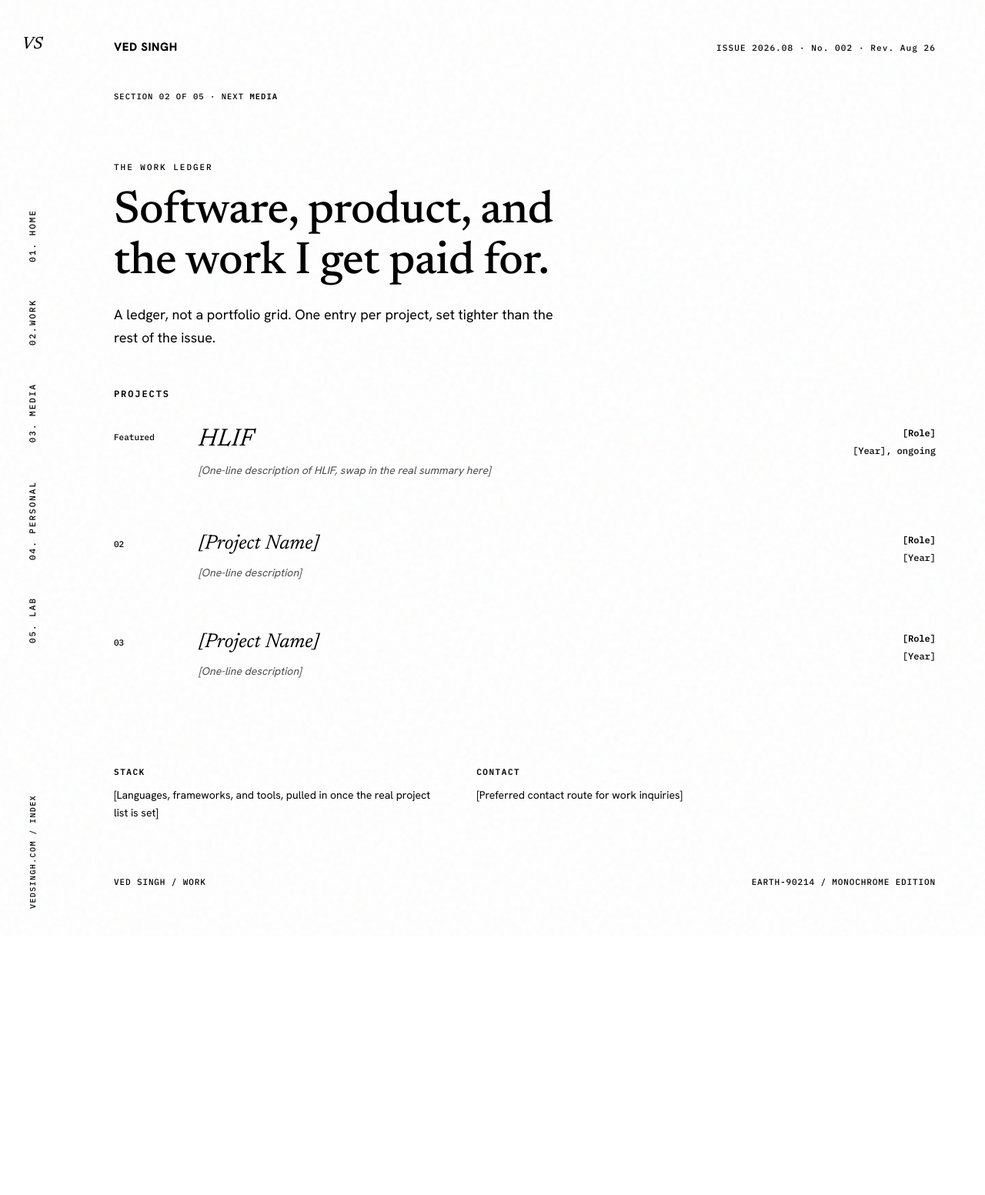
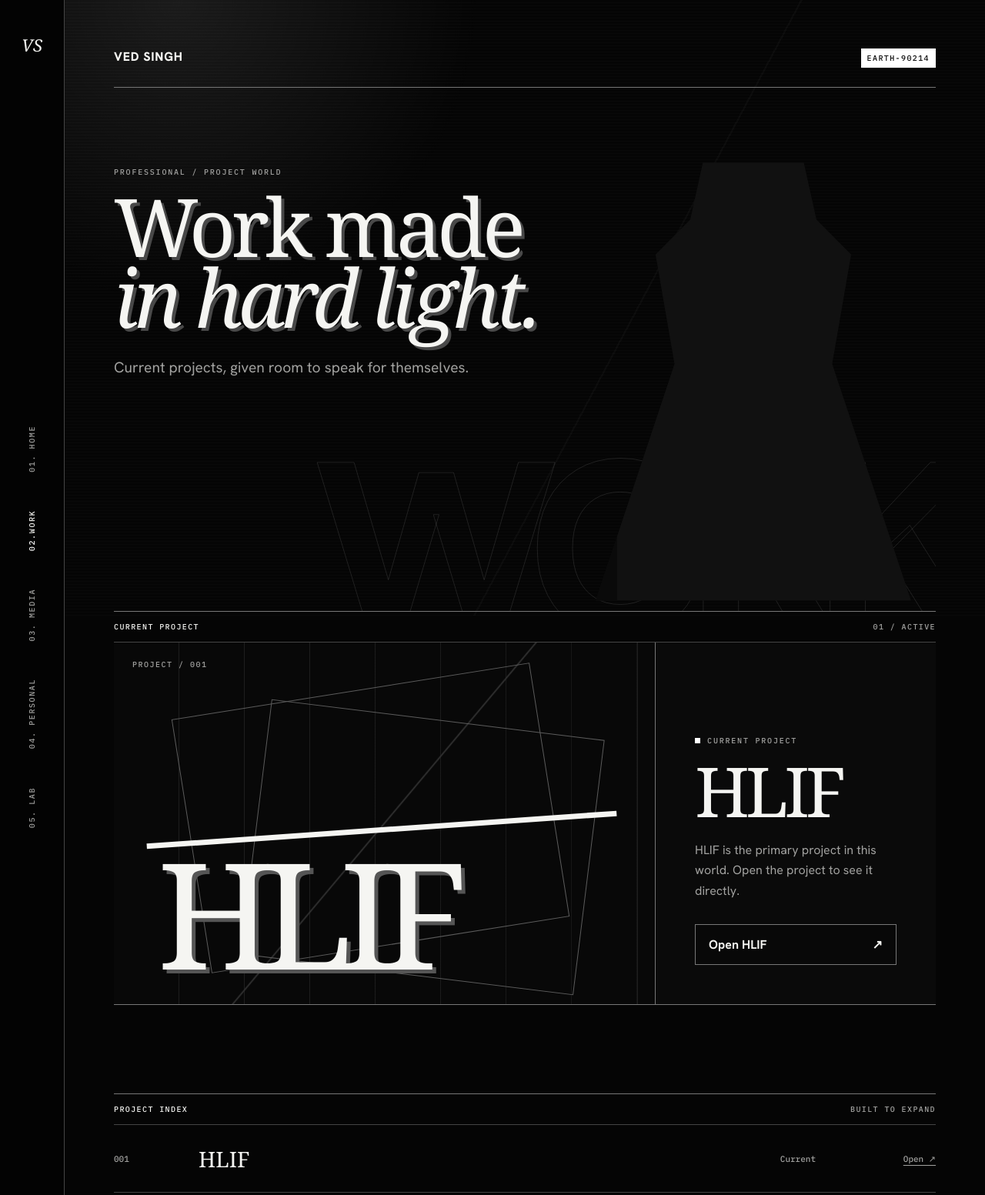
Before and after one commit to VedVenom6/vedsingh-website, a website: page public/work/index.html in a window 1280 px wide. Shown: the top 1553 px of the page at 77% size. Before the commit the page ends 1217 px from the top, so only its background shows below. Drawn offline with Linux system fonts and the light colour scheme.

Commit message:
Work and Personal: self-contained bespoke stylesheets + PWA identity
Forks Work and Personal off the shared token-file system into their
own fully self-contained stylesheets (work.css, personal.css) — own
nav markup, own palette, own layout — matching the same
"self-contained per world" pattern now used everywhere. Each gets its
own manifest (/work/manifest.webmanifest, /personal/manifest.webmanifest)
and icon (/icons/work.svg, /icons/personal.svg) for favicon and Apple
touch icon. No visual change to either world's design.

Also removes the two remaining user-facing bracketed placeholders from
Personal's "Currently" card row (Currently Reading / Playing, Latest
Note) rather than shipping invented titles — the section is cut
entirely, since its heading only made sense with real data. The
footer's own top margin supplies the spacing that follows, so no gap
is left behind.

```diff
--- /dev/null
+++ b/public/assets/personal.css
@@ -0,0 +1,41 @@
+:root{--paper:#fff8f0;--panel:#ffffff;--ink:#131211;--muted:#7a726a;--rule:#ecdfd0;--sky:#3fc6ff;--pink:#ff2f9d;--accent:#ff2f9d}
+html{scroll-behavior:smooth}
+body.personal-world{min-width:0;overflow-x:hidden;background:var(--paper);color:var(--ink);font-family:'Hanken Grotesk',ui-sans-serif,system-ui,sans-serif}
+body.personal-world::before{content:"";position:fixed;inset:0;z-index:-1;pointer-events:none;background:radial-gradient(480px 380px at 94% -6%,rgb(63 198 255/.16),transparent 68%),radial-gradient(520px 420px at -8% 78%,rgb(255 47 157/.12),transparent 70%)}
+.personal-world a{color:inherit}.personal-page{display:flex;min-height:100vh;min-height:100dvh}
+.personal-rail{flex:0 0 84px;display:flex;flex-direction:column;align-items:center;justify-content:space-between;padding:36px 0;border-right:2px solid var(--ink);background:var(--panel)}
+.personal-rail-mark{font-family:'Newsreader',Georgia,serif;font-style:italic;font-size:22px;color:var(--ink)}
+.personal-rail-nav,.personal-strip ul{list-style:none;margin:0;padding:0}.personal-rail-nav{display:flex;flex-direction:column;gap:36px;align-items:center}
+.personal-rail-nav a,.personal-rail-foot{writing-mode:vertical-rl;transform:rotate(180deg);font-family:'IBM Plex Mono',monospace;font-size:10px;letter-spacing:.16em;text-transform:uppercase;color:var(--muted)}
+.personal-rail-nav a{padding:4px 2px}.personal-rail-nav .current a{color:var(--pink);font-weight:700}.personal-strip{display:none}
+.personal-main{width:min(100%,1160px);min-width:0;margin:0 auto;padding:clamp(28px,4vw,54px) clamp(20px,5vw,72px) 48px}
+.personal-masthead{display:flex;align-items:baseline;justify-content:space-between;gap:16px;padding-bottom:18px;border-bottom:2px solid var(--ink)}
+.personal-wordmark{font-weight:800;letter-spacing:.03em}
+.personal-earth{padding:6px 14px;border:2px solid var(--ink);border-radius:999px;background:var(--sky);color:var(--ink);font-family:'IBM Plex Mono',monospace;font-size:10px;font-weight:700;letter-spacing:.12em}
+.personal-intro{display:grid;grid-template-columns:minmax(0,1.35fr) minmax(220px,.85fr);align-items:center;gap:clamp(24px,4vw,56px);padding:clamp(48px,7vw,92px) 0 clamp(40px,6vw,64px)}
+.personal-kicker{margin:0 0 16px;font-family:'IBM Plex Mono',monospace;font-size:10px;letter-spacing:.2em;text-transform:uppercase;color:var(--pink);font-weight:700}
+.personal-intro h1{margin:0;font-family:'Newsreader',Georgia,serif;font-style:italic;font-weight:500;font-size:clamp(2.6rem,5.4vw,4.6rem);line-height:1.05;letter-spacing:-.01em;text-wrap:balance}
+.personal-intro h1 mark{background:linear-gradient(180deg,transparent 58%,var(--pink) 58% 90%,transparent 90%);color:inherit;padding:0 .06em}
+.personal-deck{max-width:38rem;margin:24px 0 0;color:var(--muted);font-size:clamp(1rem,1.4vw,1.15rem);line-height:1.65}
+.personal-doodle{position:relative;display:flex;flex-direction:column;align-items:center;justify-content:center;gap:18px;min-height:200px}
+.doodle-dots{position:relative;width:132px;height:96px}
+.doodle-dots span{position:absolute;top:0;width:96px;height:96px;border-radius:50%;border:3px solid var(--ink)}
+.doodle-dots span:first-child{left:0;background:var(--sky)}.doodle-dots span:last-child{right:0;background:var(--pink)}
+.personal-tag{transform:rotate(-3deg);padding:14px 18px;background:var(--panel);border:2px solid var(--ink);border-radius:10px;box-shadow:0 10px 24px rgb(19 18 17/.1);font-family:'Newsreader',Georgia,serif;font-style:italic;font-size:14px;line-height:1.4;text-align:center}
+.personal-rule{display:flex;align-items:baseline;justify-content:space-between;gap:16px;padding:13px 0;border-top:2px solid var(--ink);border-bottom:1px solid var(--rule);color:var(--muted);font-family:'IBM Plex Mono',monospace;font-size:10px;letter-spacing:.14em;text-transform:uppercase}
+.personal-rule h2{margin:0;font:600 15px/1 'Hanken Grotesk',sans-serif;letter-spacing:0;text-transform:none;color:var(--ink)}
+.personal-index{display:flex;flex-direction:column}
+.personal-row{display:grid;grid-template-columns:56px minmax(0,1fr);align-items:center;gap:20px;padding:22px 0;border-bottom:1px solid var(--rule)}
+.row-num{display:grid;place-items:center;width:48px;height:48px;border:2px solid var(--ink);border-radius:14px;font-family:'IBM Plex Mono',monospace;font-weight:700;font-size:13px;color:var(--ink)}
+.row-num.n1{background:var(--sky)}.row-num.n2{background:var(--pink);color:#fff}
+.personal-row strong{display:block;margin:0 0 4px;font-family:'Newsreader',Georgia,serif;font-style:italic;font-size:20px;font-weight:500}
+.personal-row p{margin:0;color:var(--muted);font-size:14px;line-height:1.5}
+.personal-currently{display:grid;grid-template-columns:repeat(3,1fr);gap:16px;margin-top:clamp(40px,6vw,64px)}
+.currently-card{padding:20px 18px;border:2px solid var(--ink);border-radius:18px}
+.currently-card span{display:block;margin-bottom:10px;font-family:'IBM Plex Mono',monospace;font-size:10px;letter-spacing:.1em;text-transform:uppercase;opacity:.75}
+.currently-card p{margin:0;font-family:'Newsreader',Georgia,serif;font-style:italic;font-size:19px;font-weight:500}
+.currently-card.sky{background:var(--sky)}.currently-card.pink{background:var(--pink);color:#fff}.currently-card.ink{background:var(--panel)}
+.personal-footer{display:flex;align-items:baseline;justify-content:space-between;gap:16px;margin-top:clamp(56px,8vw,96px);padding-top:20px;border-top:2px solid var(--ink);color:var(--muted);font-family:'IBM Plex Mono',monospace;font-size:10px;letter-spacing:.1em;text-transform:uppercase}
+@media(max-width:840px){.personal-intro{grid-template-columns:1fr}.personal-doodle{order:-1;min-height:0;flex-direction:row;justify-content:flex-start;gap:20px}.personal-tag{display:none}}
+@media(max-width:679px){.personal-page{display:block;width:auto;max-width:none;overflow-x:clip}.personal-rail{display:none}.personal-strip{display:block;width:auto;border-bottom:2px solid var(--ink);background:var(--panel)}.personal-strip ul{display:flex;padding:0 16px}.personal-strip li{flex:1}.personal-strip a{width:100%;justify-content:center;font:10px/1 'IBM Plex Mono',monospace;color:var(--muted);border-bottom:3px solid transparent}.personal-strip .current a{color:var(--pink);border-bottom-color:var(--pink);font-weight:700}.personal-main{display:block;width:auto;max-width:none;margin:0;overflow-x:clip;padding-inline:20px}.personal-currently{grid-template-columns:1fr}.personal-row{grid-template-columns:44px 1fr;gap:14px}.row-num{width:38px;height:38px;border-radius:11px;font-size:11px}}
+@media(prefers-reduced-motion:reduce){html{scroll-behavior:auto}}
--- /dev/null
+++ b/public/assets/work.css
@@ -0,0 +1,39 @@
+:root{--paper:#050505;--panel:#0a0a0a;--ink:#f5f5f2;--muted:#a2a2a0;--rule:#444;--hard-rule:#777;--accent:#fff}
+html{scroll-behavior:smooth}
+body.work-world{min-width:0;overflow-x:hidden;background:var(--paper);color:var(--ink);font-family:'Hanken Grotesk',ui-sans-serif,system-ui,sans-serif}
+body.work-world::before{content:"";position:fixed;inset:0;z-index:-1;pointer-events:none;background:linear-gradient(118deg,transparent 0 61%,rgb(255 255 255/.028) 61% 61.15%,transparent 61.15%),repeating-linear-gradient(0deg,rgb(255 255 255/.018) 0 1px,transparent 1px 4px),radial-gradient(circle at 18% 0%,rgb(255 255 255/.09),transparent 30%)}
+.work-world a{color:inherit}.work-page{display:flex;min-height:100vh;min-height:100dvh}
+.work-rail{flex:0 0 84px;display:flex;flex-direction:column;align-items:center;justify-content:space-between;padding:36px 0;border-right:1px solid var(--rule);background:#030303}
+.work-rail-mark{font-family:Georgia,'Newsreader',serif;font-size:22px;font-style:italic}
+.work-rail-nav,.work-strip ul{list-style:none;margin:0;padding:0}.work-rail-nav{display:flex;flex-direction:column;gap:36px;align-items:center}
+.work-rail-nav a,.work-rail-foot{writing-mode:vertical-rl;transform:rotate(180deg);font-family:'IBM Plex Mono',monospace;font-size:10px;letter-spacing:.16em;text-transform:uppercase;color:var(--muted)}
+.work-rail-nav a{padding:4px 2px}.work-rail-nav .current a{color:var(--ink)}.work-rail-nav .current span{color:#fff}.work-strip{display:none}
+.work-main{width:min(100%,1440px);min-width:0;margin:0 auto;padding:clamp(28px,4vw,54px) clamp(20px,5vw,76px) 42px}
+.work-masthead,.section-rule,.work-footer{display:flex;align-items:baseline;justify-content:space-between;gap:16px}.work-masthead{padding-bottom:18px;border-bottom:1px solid var(--hard-rule)}
+.work-wordmark{font-weight:800;letter-spacing:.05em}.work-earth,.section-rule,.work-footer{font-family:'IBM Plex Mono',monospace;font-size:10px;letter-spacing:.14em;text-transform:uppercase}
+.work-earth{padding:6px 8px;color:#080808;background:#fff}
+.work-intro{position:relative;min-height:clamp(420px,54vw,680px);padding:clamp(54px,8vw,112px) 0 70px;overflow:hidden}
+.work-intro::after{content:"";position:absolute;right:3%;bottom:2%;width:min(34vw,410px);aspect-ratio:.72;background:#111;clip-path:polygon(34% 0,66% 0,70% 13%,81% 21%,75% 46%,100% 100%,0 100%,25% 46%,19% 21%,30% 13%);box-shadow:inset 28px 0 #0a0a0a}
+.work-kicker,.project-status{margin:0 0 18px;font-family:'IBM Plex Mono',monospace;font-size:10px;letter-spacing:.18em;text-transform:uppercase;color:var(--muted)}
+.work-intro h1{position:relative;z-index:1;max-width:900px;margin:0;font-family:Georgia,'Newsreader',serif;font-size:clamp(3.25rem,8.2vw,8.25rem);font-weight:400;line-height:.88;letter-spacing:-.055em;text-shadow:4px 4px 0 #484848;text-wrap:balance}.work-intro h1 em{font-weight:400}
+.work-deck{position:relative;z-index:1;max-width:33rem;margin:30px 0 0;color:var(--muted);font-size:clamp(1rem,1.6vw,1.2rem);line-height:1.65}
+.work-shadow-type{position:absolute;right:-2vw;bottom:-3vw;color:transparent;-webkit-text-stroke:1px rgb(255 255 255/.11);font-size:clamp(8rem,25vw,25rem);font-weight:800;line-height:.75;letter-spacing:-.1em}
+.section-rule{padding:13px 0;border-top:1px solid var(--hard-rule);border-bottom:1px solid var(--rule);color:var(--muted)}.section-rule h2{margin:0;font:inherit;color:var(--ink)}
+.hlif-feature{display:grid;grid-template-columns:minmax(0,1.45fr) minmax(300px,.75fr);border-bottom:1px solid var(--hard-rule)}
+.hlif-art{position:relative;min-height:470px;overflow:hidden;border-right:1px solid var(--hard-rule);background:linear-gradient(130deg,transparent 0 49.8%,#333 50%,transparent 50.2%),repeating-linear-gradient(90deg,transparent 0 11.9%,#1e1e1e 12% 12.1%),#080808}
+.hlif-art::before,.hlif-art::after{content:"";position:absolute;border:1px solid #5c5c5c;transform:rotate(-9deg)}.hlif-art::before{inset:13% 19% 16% 14%}.hlif-art::after{inset:21% 12% 8% 26%;transform:rotate(7deg)}
+.art-index{position:absolute;top:24px;left:24px;font:10px/1 'IBM Plex Mono',monospace;letter-spacing:.15em;color:var(--muted)}
+.art-title{position:absolute;z-index:1;left:8%;bottom:11%;font-family:Georgia,'Newsreader',serif;font-size:clamp(6rem,15vw,14rem);line-height:.7;letter-spacing:-.09em;text-shadow:5px 5px 0 #555}
+.art-line{position:absolute;z-index:2;left:6%;right:7%;top:51%;height:7px;background:#f5f5f2;transform:rotate(-4deg)}
+.hlif-copy{display:flex;flex-direction:column;justify-content:flex-end;padding:clamp(28px,4vw,56px);background:var(--panel)}.project-status{display:flex;align-items:center;gap:9px}.project-status span{width:7px;height:7px;background:#fff}
+.hlif-copy h3{margin:0;font-family:Georgia,'Newsreader',serif;font-size:clamp(3.4rem,7vw,7rem);font-weight:400;line-height:.9;letter-spacing:-.06em}
+.project-summary{max-width:35ch;margin:24px 0 30px;color:var(--muted);line-height:1.65}
+.project-action{width:100%;justify-content:space-between;padding:15px 17px;border:1px solid #777;background:#080808;font-weight:700;transition:color 180ms ease,background-color 180ms ease,transform 180ms ease}
+.project-action:hover,.project-action:focus-visible{color:#080808;background:#fff;transform:translate(-2px,-2px)}.project-action:active{transform:none}
+.project-index{margin-top:clamp(60px,9vw,120px)}.index-row{display:grid;grid-template-columns:90px minmax(0,1fr) 140px auto;align-items:center;gap:20px;min-height:88px;border-bottom:1px solid var(--rule);font-family:'IBM Plex Mono',monospace;font-size:11px;color:var(--muted)}
+.index-row strong{font-family:Georgia,'Newsreader',serif;font-size:28px;font-weight:400;color:var(--ink)}.index-row a{justify-self:end;text-decoration:underline;text-underline-offset:4px}.index-row a:hover{color:#fff}
+.work-footer{margin-top:clamp(64px,9vw,120px);padding-top:20px;border-top:1px solid var(--rule);color:var(--muted)}
+@media(max-width:840px){.hlif-feature{grid-template-columns:1fr}.hlif-art{min-height:390px;border-right:0;border-bottom:1px solid var(--hard-rule)}.work-intro::after{width:42vw;opacity:.75}}
+@media(max-width:679px){.work-page{display:block;width:auto;max-width:none;overflow-x:clip}.work-rail{display:none}.work-strip{display:block;width:auto;border-bottom:1px solid var(--rule);background:#030303}.work-strip ul{display:flex;padding:0 16px}.work-strip li{flex:1}.work-strip a{width:100%;justify-content:center;font:10px/1 'IBM Plex Mono',monospace;color:var(--muted);border-bottom:2px solid transparent}.work-strip .current a{color:#fff;border-bottom-color:#fff}.work-main{display:block;width:auto;max-width:none;margin:0;overflow-x:clip;padding-inline:20px}.work-masthead,.work-intro,.project-section,.project-index,.work-footer{width:auto;max-width:none}.work-earth{flex:0 0 auto;margin-left:auto}.work-deck{width:auto;max-width:32ch;overflow-wrap:anywhere}.work-intro{min-height:430px;padding-top:60px}.work-intro::after{right:-12%;width:68vw}.work-shadow-type{right:-10vw}.hlif-art{min-height:330px}.hlif-copy{padding:30px 22px 34px}.index-row{grid-template-columns:48px 1fr auto;gap:12px}.index-row>:nth-child(3){display:none}}
+@media(max-width:420px){.work-masthead{position:relative;align-items:center}.work-earth{position:absolute;right:0;font-size:9px;letter-spacing:.08em}.work-intro h1{font-size:clamp(3.15rem,15vw,4.4rem)}.hlif-art{min-height:285px}.art-title{font-size:6.3rem}.section-rule span{max-width:45%;text-align:right}}
+@media(prefers-reduced-motion:reduce){html{scroll-behavior:auto}.project-action{transition:none}}
--- a/public/work/index.html
+++ b/public/work/index.html
@@ -3,95 +3,71 @@
 <head>
   <meta charset="utf-8">
   <meta name="viewport" content="width=device-width, initial-scale=1">
-  <meta name="theme-color" content="#f7f7f7">
-  <meta name="description" content="Ved Singh — Work. HLIF, software builds, and professional projects.">
+  <meta name="theme-color" content="#050505">
+  <meta name="application-name" content="Ved Singh Work">
+  <meta name="apple-mobile-web-app-title" content="VS Work">
+  <meta name="description" content="Ved Singh — Work. HLIF and professional projects.">
   <title>Work — Ved Singh</title>
-  <link rel="icon" href="/icon.svg" type="image/svg+xml">
+  <link rel="manifest" href="/work/manifest.webmanifest">
+  <link rel="icon" href="/icons/work.svg" type="image/svg+xml">
+  <link rel="apple-touch-icon" href="/icons/work.svg">
   <link rel="preconnect" href="https://fonts.googleapis.com">
   <link rel="preconnect" href="https://fonts.gstatic.com" crossorigin>
-  <link href="https://fonts.googleapis.com/css2?family=Newsreader:ital,wght@0,400;0,500;0,600;0,700;1,400;1,500&family=Hanken+Grotesk:wght@400;500;600;700;800&family=IBM+Plex+Mono:wght@500;600&display=swap" rel="stylesheet">
+  <link href="https://fonts.googleapis.com/css2?family=Newsreader:ital,wght@0,400;0,500;0,600;1,500&family=Hanken+Grotesk:wght@400;500;600;700;800&family=IBM+Plex+Mono:wght@500;600&display=swap" rel="stylesheet">
   <link rel="stylesheet" href="/assets/base.css">
-  <link rel="stylesheet" href="/assets/tokens-mono.css">
-  <link rel="stylesheet" href="/assets/editorial.css">
+  <link rel="stylesheet" href="/assets/work.css">
 </head>
-<body class="editorial">
+<body class="work-world">
   <a class="skip-link" href="#main">Skip to content</a>
-
-  <div class="ei-page">
-    <nav class="ei-rail" aria-label="Platform worlds">
-      <a class="ei-rail-mark" href="https://vedsingh.com" aria-label="Ved Singh, home">VS</a>
-      <ul class="ei-rail-nav">
-        <li class="ei-rail-item"><a href="https://vedsingh.com">01. Home</a></li>
-        <li class="ei-rail-item current"><a href="/" aria-current="page"><span class="num">02.</span> Work</a></li>
-        <li class="ei-rail-item"><a href="https://media.vedsingh.com">03. Media</a></li>
-        <li class="ei-rail-item"><a href="https://personal.vedsingh.com">04. Personal</a></li>
-        <li class="ei-rail-item"><a href="https://lab.vedsingh.com">05. Lab</a></li>
+  <div class="work-page">
+    <nav class="work-rail" aria-label="Platform worlds">
+      <a class="work-rail-mark" href="https://vedsingh.com" aria-label="Ved Singh, home">VS</a>
+      <ul class="work-rail-nav">
+        <li><a href="https://vedsingh.com">01. Home</a></li>
+        <li class="current"><a href="/" aria-current="page"><span>02.</span> Work</a></li>
+        <li><a href="https://media.vedsingh.com">03. Media</a></li>
+        <li><a href="https://personal.vedsingh.com">04. Personal</a></li>
+        <li><a href="https://lab.vedsingh.com">05. Lab</a></li>
       </ul>
-      <span class="ei-rail-foot">VEDSINGH.COM / INDEX</span>
+      <span class="work-rail-foot">VEDSINGH.COM / INDEX</span>
     </nav>
-
-    <nav class="ei-strip" aria-label="Platform worlds">
-      <ul class="ei-strip-list">
-        <li class="ei-strip-item"><a href="https://vedsingh.com">01</a></li>
-        <li class="ei-strip-item current"><a href="/" aria-current="page">02</a></li>
-        <li class="ei-strip-item"><a href="https://media.vedsingh.com">03</a></li>
-        <li class="ei-strip-item"><a href="https://personal.vedsingh.com">04</a></li>
-        <li class="ei-strip-item"><a href="https://lab.vedsingh.com">05</a></li>
+    <nav class="work-strip" aria-label="Platform worlds">
+      <ul>
+        <li><a href="https://vedsingh.com" aria-label="Home">01</a></li>
+        <li class="current"><a href="/" aria-current="page" aria-label="Work">02</a></li>
+        <li><a href="https://media.vedsingh.com" aria-label="Media">03</a></li>
+        <li><a href="https://personal.vedsingh.com" aria-label="Personal">04</a></li>
+        <li><a href="https://lab.vedsingh.com" aria-label="Lab">05</a></li>
       </ul>
     </nav>
-
-    <main class="ei-main" id="main">
-      <header class="ei-masthead">
-        <span class="ei-wordmark">VED SINGH</span>
-        <span class="ei-meta">ISSUE 2026.08 &middot; No. 002 &middot; Rev. Aug 26</span>
+    <main class="work-main" id="main">
+      <header class="work-masthead">
+        <a href="https://vedsingh.com" class="work-wordmark">VED SINGH</a>
+        <span class="work-earth">EARTH-90214</span>
       </header>
-      <p class="ei-contents">Section 02 of 05 &middot; Next <a href="https://media.vedsingh.com"><b>Media</b></a></p>
-
-      <div class="ei-hero ei-hero-work">
-        <div class="ei-hero-main">
-          <p class="ei-eyebrow">The Work Ledger</p>
-          <h1 class="ei-headline">Software, product, and the work I get paid for.</h1>
-          <p class="ei-sub">A ledger, not a portfolio grid. One entry per project, set tighter than the rest of the issue.</p>
-        </div>
-      </div>
-
-      <h2 class="ei-section-head" id="projects-heading">Projects</h2>
-      <div class="ei-ledger" role="list" aria-labelledby="projects-heading">
-        <article class="ei-entry ei-entry-featured" role="listitem">
-          <span class="ei-entry-tag on">Featured</span>
-          <div>
-            <h3 class="ei-entry-name">HLIF</h3>
-            <p class="ei-entry-desc ph">[One-line description of HLIF, swap in the real summary here]</p>
+      <section class="work-intro" aria-labelledby="work-title">
+        <p class="work-kicker">Professional / Project world</p>
+        <h1 id="work-title">Work made<br><em>in hard light.</em></h1>
+        <p class="work-deck">Current projects, given room to speak for themselves.</p>
+        <div class="work-shadow-type" aria-hidden="true">WORK</div>
+      </section>
+      <section class="project-section" aria-labelledby="projects-title">
+        <header class="section-rule"><h2 id="projects-title">Current project</h2><span>01 / ACTIVE</span></header>
+        <article class="hlif-feature">
+          <div class="hlif-art" aria-hidden="true"><span class="art-index">PROJECT / 001</span><span class="art-title">HLIF</span><span class="art-line"></span></div>
+          <div class="hlif-copy">
+            <p class="project-status"><span></span> Current project</p>
+            <h3>HLIF</h3>
+            <p class="project-summary">HLIF is the primary project in this world. Open the project to see it directly.</p>
+            <a class="project-action" href="https://hlif.vedsingh.com"><span>Open HLIF</span><span aria-hidden="true">↗</span></a>
           </div>
-          <div class="ei-entry-meta"><strong>[Role]</strong><span>[Year], ongoing</span></div>
         </article>
-        <article class="ei-entry" role="listitem">
-          <span class="ei-entry-tag">02</span>
-          <div>
-            <h3 class="ei-entry-name">[Project Name]</h3>
-            <p class="ei-entry-desc ph">[One-line description]</p>
-          </div>
-          <div class="ei-entry-meta"><strong>[Role]</strong><span>[Year]</span></div>
-        </article>
-        <article class="ei-entry" role="listitem">
-          <span class="ei-entry-tag">03</span>
-          <div>
-            <h3 class="ei-entry-name">[Project Name]</h3>
-            <p class="ei-entry-desc ph">[One-line description]</p>
-          </div>
-          <div class="ei-entry-meta"><strong>[Role]</strong><span>[Year]</span></div>
-        </article>
-      </div>
-
-      <div class="ei-closing">
-        <div class="ei-closing-block"><h2>Stack</h2><p>[Languages, frameworks, and tools, pulled in once the real project list is set]</p></div>
-        <div class="ei-closing-block"><h2>Contact</h2><p>[Preferred contact route for work inquiries]</p></div>
-      </div>
-
-      <footer class="ei-footer">
-        <span>VED SINGH / WORK</span>
-        <span>EARTH-90214 / MONOCHROME EDITION</span>
-      </footer>
+      </section>
+      <section class="project-index" aria-labelledby="index-title">
+        <header class="section-rule"><h2 id="index-title">Project index</h2><span>Built to expand</span></header>
+        <div class="index-row"><span>001</span><strong>HLIF</strong><span>Current</span><a href="https://hlif.vedsingh.com" aria-label="Open HLIF">Open ↗</a></div>
+      </section>
+      <footer class="work-footer"><span>VED SINGH / WORK</span><span>EARTH-90214</span></footer>
     </main>
   </div>
 </body>
```
Also changed, not shown: public/personal/index.html (+53 -57 lines), public/icons/personal.svg (added), public/icons/work.svg (added), public/personal/manifest.webmanifest (added), public/work/manifest.webmanifest (added).
